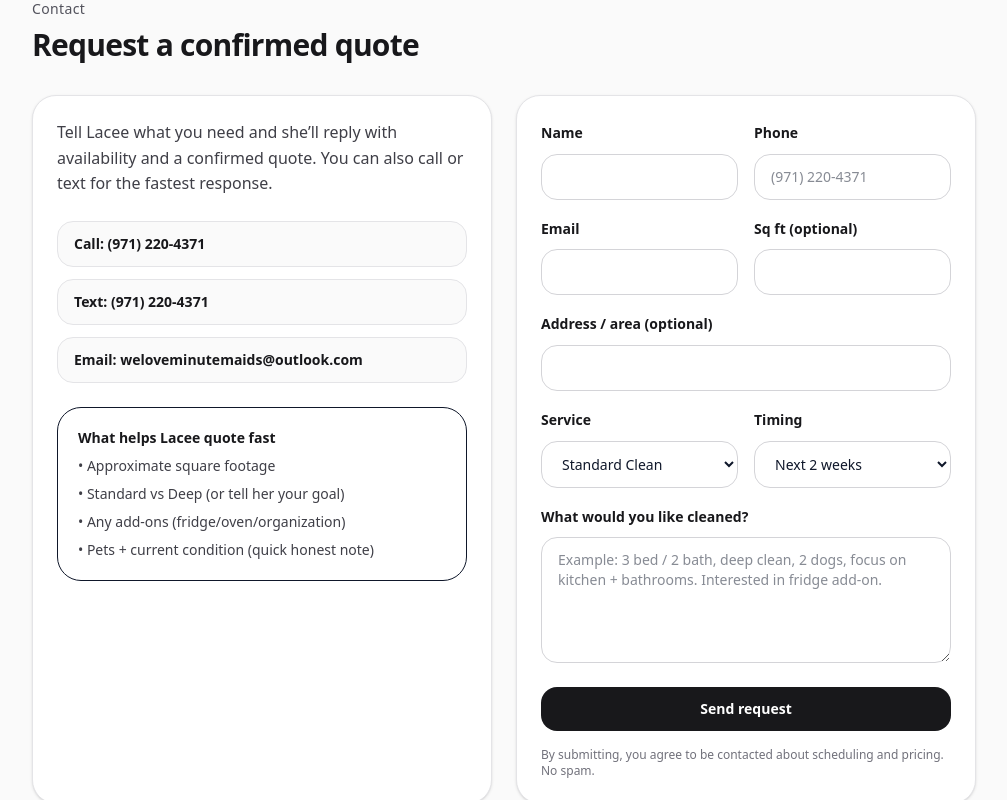
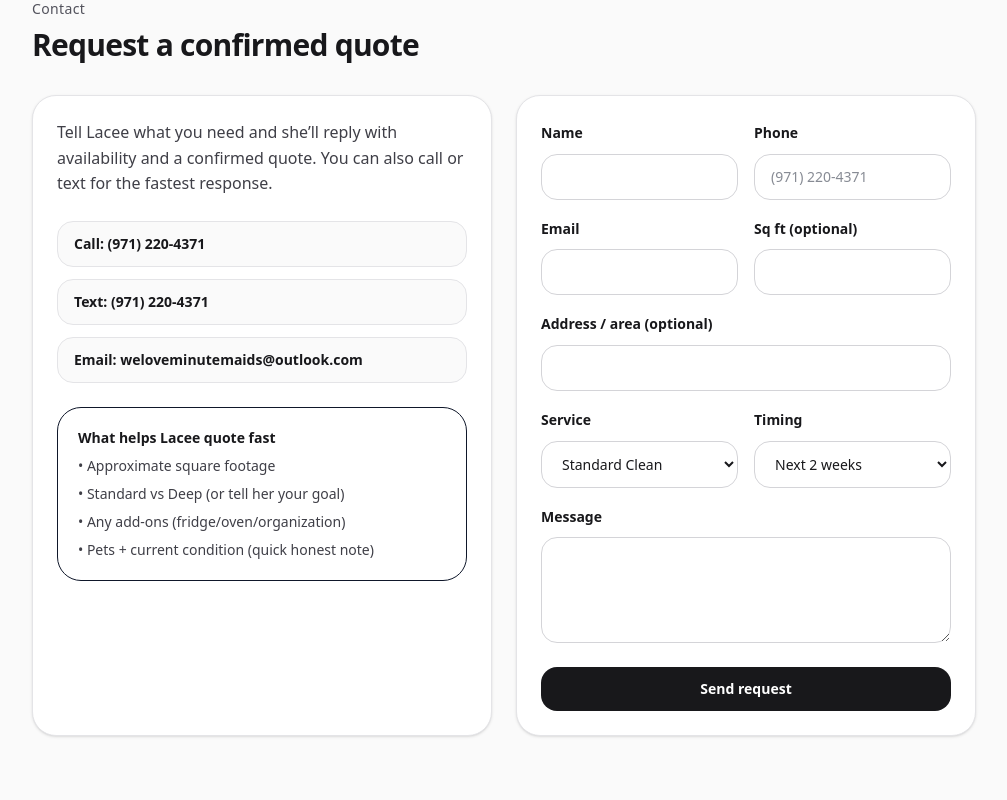
Before and after one commit to conels08/minute-maids-landing, a Next.js app: page / in a window 1280 px wide. Shown: the part 5180-5980 px from the top of the page, without its empty margins (136-1143 px from the left). Built offline with nearby package versions, Linux system fonts and the light colour scheme.

Commit message:
fix: switch contact form to native Netlify post
- Post HTML form directly to /__forms.html
- Redirect back to /#contact?sent=1 and show success state
- Remove JS fetch submission and related error handling

```diff
--- a/src/components/sections/Contact.tsx
+++ b/src/components/sections/Contact.tsx
@@ -1,19 +1,11 @@
 "use client";
 
-import { useMemo, useState } from "react";
+import { useEffect, useMemo, useState } from "react";
 import Section from "@/components/ui/Section";
 import { site } from "@/lib/site";
 
-function encode(data: Record<string, string>) {
-  return Object.keys(data)
-    .map((k) => encodeURIComponent(k) + "=" + encodeURIComponent(data[k]))
-    .join("&");
-}
-
 export default function Contact() {
-  const [status, setStatus] = useState<"idle" | "sending" | "sent" | "error">(
-    "idle"
-  );
+  const [sent, setSent] = useState(false);
 
   const [form, setForm] = useState({
     name: "",
@@ -34,28 +26,16 @@ export default function Contact() {
     )}&body=${encodeURIComponent(body)}`;
   }, [form]);
 
-  async function onSubmit(e: React.FormEvent) {
-    e.preventDefault();
-    setStatus("sending");
+  useEffect(() => {
+    if (typeof window === "undefined") return;
+    const params = new URLSearchParams(window.location.search);
+    setSent(params.get("sent") === "1");
+  }, []);
 
-    const payload: Record<string, string> = {
-      "form-name": "quote",
-      ...form,
-    };
-
-    try {
-      const res = await fetch("/__forms.html", {
-        method: "POST",
-        headers: { "Content-Type": "application/x-www-form-urlencoded" },
-        body: encode(payload),
-      });
-
-      if (!res.ok) throw new Error("Bad response");
-
-      setStatus("sent");
-    } catch {
-      setStatus("error");
-    }
+  function clearSent() {
+    if (typeof window === "undefined") return;
+    window.history.replaceState(null, "", "/#contact");
+    setSent(false);
   }
 
   return (
@@ -109,7 +89,7 @@ export default function Contact() {
 
         {/* Right: Netlify form */}
         <div className="rounded-3xl border border-zinc-200 bg-white p-6 shadow-sm">
-          {status === "sent" ? (
+          {sent ? (
             <div className="rounded-3xl border border-brand-200 bg-brand-50 p-6">
               <p className="text-sm font-semibold text-brand-900">
                 Message received ✅
@@ -129,25 +109,27 @@ export default function Contact() {
                 >
                   Text now
                 </a>
-                <a
-                  href="#estimate"
+                <button
+                  type="button"
+                  onClick={clearSent}
                   className="rounded-2xl border border-zinc-300 bg-white px-5 py-3 text-center text-sm font-semibold text-zinc-900 hover:bg-zinc-50"
                 >
-                  Adjust estimate
-                </a>
+                  Send another
+                </button>
               </div>
             </div>
           ) : (
             <form
               name="quote"
               method="POST"
+              action="/__forms.html"
               data-netlify="true"
               data-netlify-honeypot="bot-field"
-              onSubmit={onSubmit}
               className="grid gap-4"
             >
               {/* Netlify required hidden input */}
               <input type="hidden" name="form-name" value="quote" />
+              <input type="hidden" name="redirect" value="/#contact?sent=1" />
 
               {/* Honeypot */}
               <p className="hidden">
@@ -244,13 +226,11 @@ export default function Contact() {
                     onChange={(e) =>
                       setForm((f) => ({ ...f, service: e.target.value }))
                     }
-                    className="mt-2 w-full rounded-2xl border border-zinc-300 bg-white px-4 py-3 text-sm outline-none focus:ring-2 focus:ring-brand-300"
+                    className="mt-2 w-full rounded-2xl border border-zinc-300 bg-white px-4 py-3 text-sm text-zinc-900 outline-none focus:ring-2 focus:ring-brand-300"
                   >
                     <option>Standard Clean</option>
                     <option>Deep Clean</option>
-                    <option>Move-in / Move-out</option>
-                    <option>Add-ons only</option>
-                    <option>Not sure</option>
+                    <option>Move In / Out</option>
                   </select>
                 </div>
 
@@ -264,20 +244,18 @@ export default function Contact() {
                     onChange={(e) =>
                       setForm((f) => ({ ...f, timing: e.target.value }))
                     }
-                    className="mt-2 w-full rounded-2xl border border-zinc-300 bg-white px-4 py-3 text-sm outline-none focus:ring-2 focus:ring-brand-300"
+                    className="mt-2 w-full rounded-2xl border border-zinc-300 bg-white px-4 py-3 text-sm text-zinc-900 outline-none focus:ring-2 focus:ring-brand-300"
                   >
-                    <option>ASAP</option>
-                    <option>Next 1 week</option>
                     <option>Next 2 weeks</option>
                     <option>This month</option>
-                    <option>Just browsing</option>
+                    <option>Just researching</option>
                   </select>
                 </div>
               </div>
 
               <div>
                 <label className="text-sm font-semibold text-zinc-900">
-                  What would you like cleaned?
+                  Message
                 </label>
                 <textarea
                   name="message"
@@ -285,31 +263,17 @@ export default function Contact() {
                   onChange={(e) =>
                     setForm((f) => ({ ...f, message: e.target.value }))
                   }
-                  rows={5}
-                  placeholder="Example: 3 bed / 2 bath, deep clean, 2 dogs, focus on kitchen + bathrooms. Interested in fridge add-on."
+                  rows={4}
                   className="mt-2 w-full rounded-2xl border border-zinc-300 px-4 py-3 text-sm outline-none focus:ring-2 focus:ring-brand-300"
                 />
               </div>
 
-              {status === "error" && (
-                <div className="rounded-2xl border border-red-200 bg-red-50 px-4 py-3 text-sm text-red-800">
-                  Something went wrong sending your message. You can still text
-                  or email Lacee using the buttons on the left.
-                </div>
-              )}
-
               <button
                 type="submit"
-                disabled={status === "sending"}
-                className="rounded-2xl bg-zinc-900 px-5 py-3 text-sm font-semibold text-white hover:bg-zinc-800 disabled:opacity-60"
+                className="rounded-2xl bg-zinc-900 px-5 py-3 text-sm font-semibold text-white hover:bg-zinc-800"
               >
-                {status === "sending" ? "Sending..." : "Send request"}
+                Send request
               </button>
-
-              <p className="text-xs text-zinc-500">
-                By submitting, you agree to be contacted about scheduling and
-                pricing. No spam.
-              </p>
             </form>
           )}
         </div>
```
